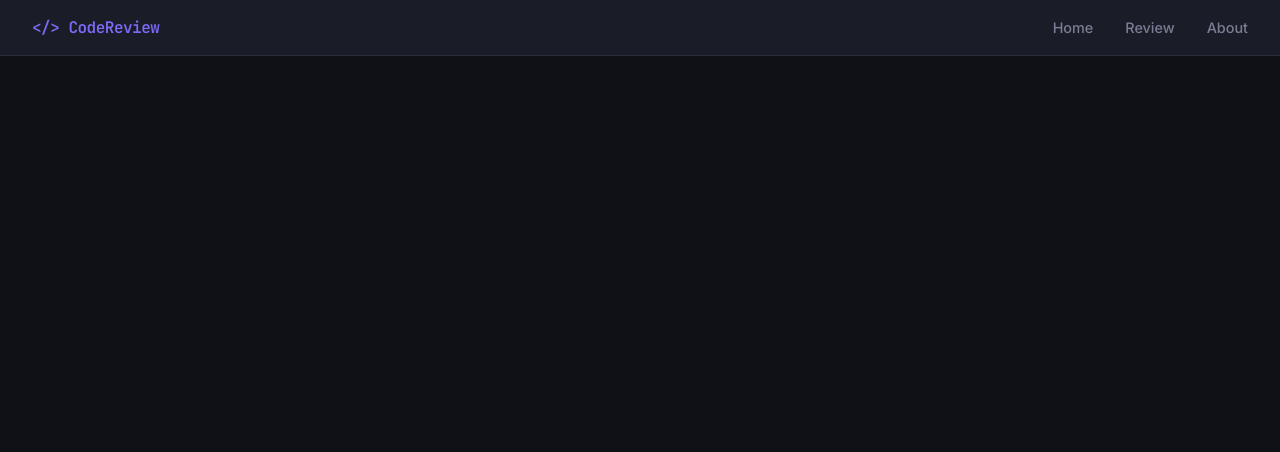
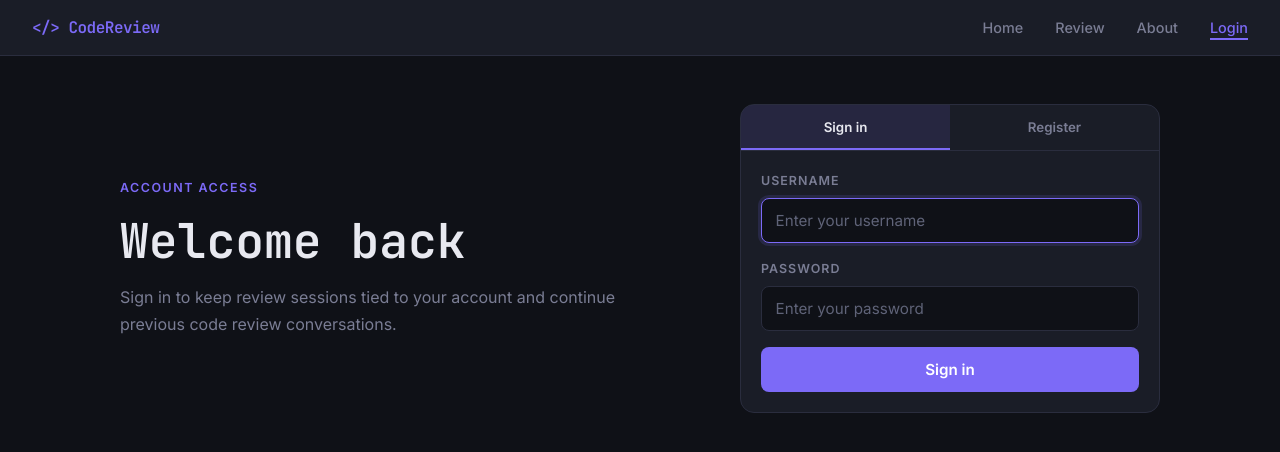
Before and after one commit to iulian0o/ChatBot, a React (Vite) app in the folder frontend/: page /login in a window 1280 px wide. Shown: the top 452 px of the page. Built offline with nearby package versions, Linux system fonts and the light colour scheme.

Commit message:
feat(frontend): add login page with username input and submit button
Made the front end portion of the login page.
Added a username input field and a submit button.
The input field is disabled while loading, and the username state is updated on change.

```diff
--- a/frontend/src/App.jsx
+++ b/frontend/src/App.jsx
@@ -4,6 +4,7 @@ import Navbar from './components/Navbar'
 import Home from './pages/Home'
 import Review from './pages/Review'
 import About from './pages/About'
+import Login from './pages/Login'
 
 function App() {
   return (
@@ -13,6 +14,7 @@ function App() {
         <Route path="/" element={<Home />} />
         <Route path="/review" element={<Review />} />
         <Route path="/about" element={<About />} />
+        <Route path="/login" element={<Login />} />
       </Routes>
     </BrowserRouter>
   )
--- a/frontend/src/components/Navbar.jsx
+++ b/frontend/src/components/Navbar.jsx
@@ -11,6 +11,7 @@ function Navbar() {
         <li><NavLink to="/" end>Home</NavLink></li>
         <li><NavLink to="/review" >Review</NavLink></li>
         <li><NavLink to="/about" >About</NavLink></li>
+        <li><NavLink to="/login" >Login</NavLink></li>
       </ul>
     </nav>
   )
--- /dev/null
+++ b/frontend/src/pages/Login.jsx
@@ -0,0 +1,160 @@
+import { useState } from 'react'
+import { useNavigate } from 'react-router-dom'
+import './styles/Login.css'
+
+function Login() {
+  const navigate = useNavigate()
+  const [mode, setMode] = useState('login')
+  const [username, setUsername] = useState('')
+  const [password, setPassword] = useState('')
+  const [confirmPassword, setConfirmPassword] = useState('')
+  const [loading, setLoading] = useState(false)
+  const [error, setError] = useState(null)
+  const [success, setSuccess] = useState(null)
+
+  const isRegistering = mode === 'register'
+
+  function switchMode(nextMode) {
+    setMode(nextMode)
+    setError(null)
+    setSuccess(null)
+    setConfirmPassword('')
+  }
+
+  async function handleSubmit(event) {
+    event.preventDefault()
+    setError(null)
+    setSuccess(null)
+
+    const trimmedUsername = username.trim()
+
+    if (!trimmedUsername || !password) {
+      setError('Username and password are required.')
+      return
+    }
+
+    if (isRegistering && password !== confirmPassword) {
+      setError('Passwords do not match.')
+      return
+    }
+
+    setLoading(true)
+
+    try {
+      const response = await fetch(isRegistering ? '/api/register' : '/api/login', {
+        method: 'POST',
+        headers: { 'Content-Type': 'application/json' },
+        credentials: 'include',
+        body: JSON.stringify({
+          username: trimmedUsername,
+          password,
+        }),
+      })
+
+      const data = await response.json().catch(() => ({}))
+
+      if (!response.ok) {
+        setError(data.error || 'Authentication failed.')
+        return
+      }
+
+      if (isRegistering) {
+        setSuccess('Account created. You can now sign in.')
+        setMode('login')
+        setPassword('')
+        setConfirmPassword('')
+        return
+      }
+
+      navigate('/review')
+    } catch {
+      setError('Could not reach the server. Is the backend running?')
+    } finally {
+      setLoading(false)
+    }
+  }
+
+  return (
+    <main className="login-page">
+      <section className="login-panel">
+        <div className="login-copy">
+          <p className="login-eyebrow">Account access</p>
+          <h1>{isRegistering ? 'Create your workspace login' : 'Welcome back'}</h1>
+          <p>
+            Sign in to keep review sessions tied to your account and continue previous
+            code review conversations.
+          </p>
+        </div>
+
+        <div className="login-card">
+          <div className="login-tabs" role="tablist" aria-label="Authentication mode">
+            <button
+              className={mode === 'login' ? 'active' : ''}
+              type="button"
+              onClick={() => switchMode('login')}
+            >
+              Sign in
+            </button>
+            <button
+              className={mode === 'register' ? 'active' : ''}
+              type="button"
+              onClick={() => switchMode('register')}
+            >
+              Register
+            </button>
+          </div>
+
+          <form className="login-form" onSubmit={handleSubmit}>
+            <label>
+              <span>Username</span>
+              <input
+                autoComplete="username"
+                autoFocus
+                disabled={loading}
+                onChange={(event) => setUsername(event.target.value)}
+                placeholder="Enter your username"
+                type="text"
+                value={username}
+              />
+            </label>
+
+            <label>
+              <span>Password</span>
+              <input
+                autoComplete={isRegistering ? 'new-password' : 'current-password'}
+                disabled={loading}
+                onChange={(event) => setPassword(event.target.value)}
+                placeholder="Enter your password"
+                type="password"
+                value={password}
+              />
+            </label>
+
+            {isRegistering && (
+              <label>
+                <span>Confirm password</span>
+                <input
+                  autoComplete="new-password"
+                  disabled={loading}
+                  onChange={(event) => setConfirmPassword(event.target.value)}
+                  placeholder="Repeat your password"
+                  type="password"
+                  value={confirmPassword}
+                />
+              </label>
+            )}
+
+            {error && <p className="login-message login-error">{error}</p>}
+            {success && <p className="login-message login-success">{success}</p>}
+
+            <button className="login-submit" disabled={loading} type="submit">
+              {loading ? 'Please wait...' : isRegistering ? 'Create account' : 'Sign in'}
+            </button>
+          </form>
+        </div>
+      </section>
+    </main>
+  )
+}
+
+export default Login
--- /dev/null
+++ b/frontend/src/pages/styles/Login.css
@@ -0,0 +1,163 @@
+.login-page {
+  min-height: calc(100vh - 56px);
+  padding: 3rem 2rem;
+}
+
+.login-panel {
+  display: grid;
+  grid-template-columns: minmax(0, 1fr) minmax(340px, 420px);
+  gap: 2rem;
+  max-width: 1040px;
+  margin: 0 auto;
+  align-items: center;
+}
+
+.login-copy {
+  max-width: 560px;
+}
+
+.login-eyebrow {
+  color: var(--accent);
+  font-size: 0.78rem;
+  font-weight: 700;
+  letter-spacing: 0.12em;
+  margin-bottom: 0.9rem;
+  text-transform: uppercase;
+}
+
+.login-copy h1 {
+  color: var(--text);
+  font-family: var(--font-mono);
+  font-size: clamp(2rem, 4vw, 3rem);
+  line-height: 1.15;
+  margin-bottom: 1rem;
+}
+
+.login-copy p:not(.login-eyebrow) {
+  color: var(--text-muted);
+  font-size: 1rem;
+  line-height: 1.7;
+}
+
+.login-card {
+  background: var(--surface);
+  border: 1px solid var(--border);
+  border-radius: var(--radius-lg);
+  overflow: hidden;
+}
+
+.login-tabs {
+  display: grid;
+  grid-template-columns: 1fr 1fr;
+  border-bottom: 1px solid var(--border);
+}
+
+.login-tabs button {
+  background: transparent;
+  border: 0;
+  color: var(--text-muted);
+  font-weight: 700;
+  padding: 0.9rem 1rem;
+  transition: background 0.15s, color 0.15s;
+}
+
+.login-tabs button:hover,
+.login-tabs button.active {
+  background: rgba(124, 106, 247, 0.12);
+  color: var(--text);
+}
+
+.login-tabs button.active {
+  box-shadow: inset 0 -2px 0 var(--accent);
+}
+
+.login-form {
+  display: flex;
+  flex-direction: column;
+  gap: 1rem;
+  padding: 1.25rem;
+}
+
+.login-form label {
+  display: flex;
+  flex-direction: column;
+  gap: 0.45rem;
+}
+
+.login-form span {
+  color: var(--text-muted);
+  font-size: 0.78rem;
+  font-weight: 700;
+  letter-spacing: 0.08em;
+  text-transform: uppercase;
+}
+
+.login-form input {
+  background: var(--bg);
+  border: 1px solid var(--border);
+  border-radius: var(--radius);
+  color: var(--text);
+  font-family: var(--font-body);
+  font-size: 0.95rem;
+  outline: none;
+  padding: 0.75rem 0.85rem;
+  transition: border-color 0.15s, box-shadow 0.15s;
+}
+
+.login-form input:focus {
+  border-color: var(--accent);
+  box-shadow: 0 0 0 3px rgba(124, 106, 247, 0.14);
+}
+
+.login-form input::placeholder {
+  color: #5f6378;
+}
+
+.login-message {
+  border-radius: var(--radius);
+  font-size: 0.88rem;
+  padding: 0.65rem 0.8rem;
+}
+
+.login-error {
+  background: rgba(248, 113, 113, 0.1);
+  border: 1px solid var(--red);
+  color: var(--red);
+}
+
+.login-success {
+  background: rgba(74, 222, 128, 0.1);
+  border: 1px solid var(--green);
+  color: var(--green);
+}
+
+.login-submit {
+  background: var(--accent);
+  border: 0;
+  border-radius: var(--radius);
+  color: #fff;
+  font-size: 0.95rem;
+  font-weight: 700;
+  padding: 0.8rem 1rem;
+  transition: background 0.15s, transform 0.1s;
+}
+
+.login-submit:hover:not(:disabled) {
+  background: var(--accent-dim);
+  transform: translateY(-1px);
+}
+
+.login-submit:disabled {
+  cursor: not-allowed;
+  opacity: 0.5;
+}
+
+@media (max-width: 820px) {
+  .login-page {
+    padding: 2rem 1rem;
+  }
+
+  .login-panel {
+    grid-template-columns: 1fr;
+  }
+}
```
